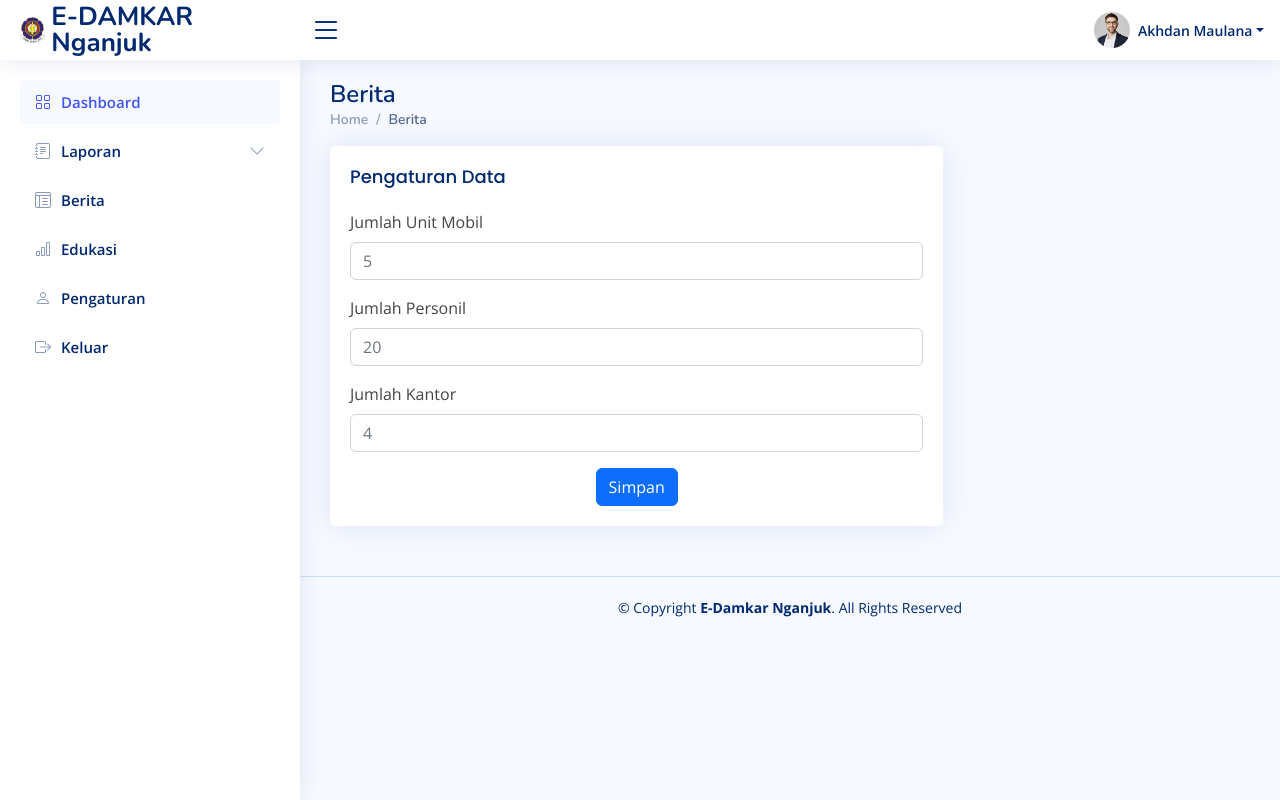
After one commit to fikrilal/E-Damkar-Admin-Website, a Laravel app: page /berita in a window 1280 px wide. The commit adds this page. Run offline with Laravel 10, Linux system fonts and the light colour scheme; some libraries are stand-ins or nearby versions.

Commit message:
membuat halaman berita dan edukasi

```diff
--- /dev/null
+++ b/app/Http/Controllers/backend/BeritaController.php
@@ -0,0 +1,14 @@
+<?php
+
+namespace App\Http\Controllers\Backend;
+
+use Illuminate\Http\Request;
+use App\Http\Controllers\Controller;
+
+class BeritaController extends Controller
+{
+    public function index() {
+        return view('backend.berita');
+    }
+
+}
--- /dev/null
+++ b/resources/views/backend/berita.blade.php
@@ -0,0 +1,49 @@
+@extends('backend/layouts.template')
+@section('content')
+
+<main id="main" class="main">
+
+    <div class="pagetitle">
+      <h1>Berita</h1>
+      <nav>
+        <ol class="breadcrumb">
+          <li class="breadcrumb-item"><a href="">Home</a></li>
+          <li class="breadcrumb-item active">Berita</li>
+        </ol>
+      </nav>
+    </div><!-- End Page Title -->
+
+    <section class="section">
+    <div class="col-lg-8">
+
+<div class="card">
+  <div class="card-body">
+    <h5 class="card-title">Pengaturan Data</h5>
+
+    <!-- Vertical Form -->
+    <form class="row g-3">
+      <div class="col-12">
+        <label for="inputNanme4" class="form-label">Jumlah Unit Mobil</label>
+        <input type="text" class="form-control" placeholder="5" id="inputNanme4">
+      </div>
+      <div class="col-12">
+        <label for="inputEmail4" class="form-label">Jumlah Personil</label>
+        <input type="text" class="form-control" placeholder="20" id="inputEmail4">
+      </div>
+      <div class="col-12">
+        <label for="inputPassword4" class="form-label">Jumlah Kantor</label>
+        <input type="text" class="form-control" placeholder="4" id="inputPassword4">
+      </div>
+
+      <div class="text-center">
+        <button type="submit" class="btn btn-primary">Simpan</button>
+      </div>
+    </form><!-- Vertical Form -->
+
+  </div>
+</div>
+    </section>
+
+  </main><!-- End #main -->
+
+  @endsection
--- a/resources/views/backend/layouts/sidebar.blade.php
+++ b/resources/views/backend/layouts/sidebar.blade.php
@@ -29,13 +29,13 @@
       </li><!-- End Icons Nav -->
 
   <li class="nav-item">
-  <a class="nav-link collapsed" href="#">
+  <a class="nav-link collapsed" href="/berita">
       <i class="bi bi-layout-text-window-reverse"></i><span>Berita</span>
     </a>
   </li><!-- End Tables Nav -->
 
   <li class="nav-item">
-  <a class="nav-link collapsed" href="#">
+  <a class="nav-link collapsed" href="/edukasi">
       <i class="bi bi-bar-chart"></i><span>Edukasi</span>
     </a>
   </li><!-- End Charts Nav -->
--- a/routes/web.php
+++ b/routes/web.php
@@ -39,6 +39,13 @@ Route::group(['namespace' => 'App\Http\Controllers\Backend'], function() {
     Route::resource('pengaturan', 'PengaturanController');
 });
 
+Route::group(['namespace' => 'App\Http\Controllers\Backend'], function() {
+    Route::resource('berita', 'BeritaController');
+});
+
+Route::group(['namespace' => 'App\Http\Controllers\Backend'], function() {
+    Route::resource('edukasi', 'EdukasiController');
+});
 
 // Route::get('/user', [ManagementUserController::class, 'index']);
 // Route::get('/user/create', [ManagementUserController::class, 'create']);
```
Also changed, not shown: app/Http/Controllers/backend/EdukasiController.php (added, +14 -0 lines), resources/views/backend/edukasi.blade.php (added, +49 -0 lines).
